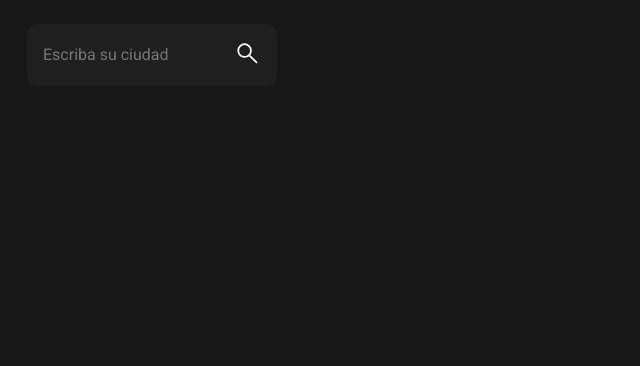
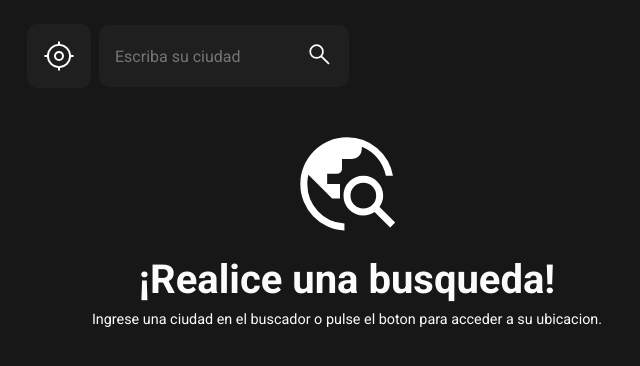
Before and after one commit to enyeldev/app-clima-enyel-vite, a website built with Vite: page index.html in a window 1280 px wide. Shown: the whole page, without its empty margins (293-933 px from the left). Built offline with nearby package versions, Linux system fonts and the light colour scheme; no server answers.

Commit message:
boton-ubicacion-mensaje-ubicacion

```diff
--- a/index.html
+++ b/index.html
@@ -28,6 +28,10 @@
                 <img class="icon-buscar" src="public/Icons/search.svg" alt="" />
               </button>
             </form>
+          </div>
+
+          <div class="btn-ubicacion" id="btn-ubicacion">
+            <img src="public/Icons/my_location.svg" alt="" />
           </div>
         </div>
 
@@ -69,7 +73,16 @@
             </p>
           </div>
         </div>
-
+        <div class="error-busqueda" id="errorBusqueda">
+          <img class="img-error" src="public/Icons/travel_explore.svg" alt="" />
+          <div class="textos-error">
+            <h1 class="titulo-error">¡Realice una busqueda!</h1>
+            <p class="parra-error">
+              Ingrese una ciudad en el buscador o pulse el boton para acceder a
+              su ubicacion.
+            </p>
+          </div>
+        </div>
         <div class="cta-primary">
           <div class="nombre_hora">
             <h1 class="ciudad" id="text-ciudad"></h1>
--- a/main.js
+++ b/main.js
@@ -21,32 +21,30 @@ const imgEstado = document.querySelector('#img_estado');
 const section = document.querySelector('#section');
 const loading = document.querySelector('#load');
 const errorContainer = document.querySelector('#errorContainer');
+const errorBusqueda = document.querySelector('#errorBusqueda');
 
 const ctaSecundary = document.querySelector('.cta-secundary');
 const ctaPrimary = document.querySelector('.cta-primary');
 const unidades = document.querySelector('.unidad-termperatura');
 
+const btnUbicacion = document.querySelector('#btn-ubicacion');
+
 const inputContainerCiudad = document.querySelector('#inputContainer');
 
 const formulario = document.querySelector('#formulario');
 
-
-// Formato de clima
-// let format = 'K';
-
 // Eventos
 document.addEventListener('DOMContentLoaded', () => {
   // Solicita permiso a la ubicacion al usuario al cargar la pagina
-  navigator.geolocation.getCurrentPosition(successCallback, errorCallback);
-
+  btnUbicacion.addEventListener('click', pedirUbicacion)
   // Al enviar el formulario llama la funcion del API
   formulario.addEventListener('submit', obtenerCiudad);
-
-  // cuando deja de hacer focus al input tambien llama API
-  inputCiudad.addEventListener('blur', obtenerCiudad);
-
 })
 
+// Funcion  para pedir ubicacion local
+function pedirUbicacion() {
+  navigator.geolocation.getCurrentPosition(successCallback, errorCallback);
+}
 
 // Funciones del GeoLocation
 function successCallback(position) {
@@ -57,11 +55,15 @@ function successCallback(position) {
 }
 
 function errorCallback(error) {
-  if (error.code === error.PERMISSION_DENIED) {
+  // Quitar el mensahje de error de busqueda
+  errorBusqueda.classList.add('error-busqueda-oculto');
+
+  console.log(error);
+  if (error.code === error.PERMISSION_DENIED || error.code === error.POSITION_UNAVAILABLE
+  ) {
     erroDeBusqueda();
   }
 }
-
 
 // Funcion que llama API para obtener lat y lon
 function obtenerCiudad(e) {
@@ -100,8 +102,11 @@ function llamarAPI(ciudad) {
       llamarApiClima(lat, lon, nombre, estado)
     })
     .catch(error => {
+      console.log(error);
       loading.classList.remove('oculto');
       if (error) {
+        // Quitar el mensahje de error de busqueda
+        errorBusqueda.classList.add('error-busqueda-oculto');
         loading.classList.add('oculto');
         erroDeBusqueda();
       }
@@ -111,6 +116,10 @@ function llamarAPI(ciudad) {
 
 // Funcion que me datos del clima
 function llamarApiClima(lat, lon, nombre, estado) {
+
+  // Quitar el mensahje de error de busqueda
+  errorBusqueda.classList.add('error-busqueda-oculto');
+
   const urlClima = `https://api.openweathermap.org/data/2.5/weather?lat=${lat}&lon=${lon}&appid=${apiKey}`;
 
   // ver si se estan mostrando y ocultar
@@ -121,7 +130,6 @@ function llamarApiClima(lat, lon, nombre, estado) {
   if (errorContainer.classList.contains('error-container-view')) {
     errorContainer.classList.remove('error-container-view');
   }
-
 
   // Mostra un loading
   loading.classList.remove('oculto');
@@ -139,10 +147,6 @@ function llamarApiClima(lat, lon, nombre, estado) {
     .catch(error => {
       console.log(error);
     })
-
-
-
-
 }
 
 // Generar HTMl
@@ -150,7 +154,6 @@ function mostrarHtml(data, nombre, estado) {
   ctaPrimary.classList.add('cta-primary-view');
   ctaSecundary.classList.add('cta-secundary-view');
   unidades.classList.add('unidad-termperatura-view');
-
 
   const { feels_like, humidity, pressure, temp, temp_max, temp_min } = data.main;
   const { speed } = data.wind;
@@ -164,61 +167,42 @@ function mostrarHtml(data, nombre, estado) {
     nombreCiudad.textContent = `${data.name}`;
   }
 
-
-
   // Ingresamos la temperatura, maxima y minima
   temperatura.innerHTML = `
     ${Math.round(temp)}<sup><sup>o</sup>K</sup>
     `;
 
   minClima.innerHTML = `
-
     Min: ${Math.round(temp_min)}<sup><sup>o</sup>K</sup>
-
     `;
 
   maxClima.innerHTML = `
-
     Max: ${Math.round(temp_max)}<sup><sup>o</sup>K</sup>
-
     `;
-
 
   // Datos del real feel
   feel.innerHTML = `
-
     ${Math.round(feels_like)}<sup><sup>o</sup>K</sup>
-
     `;
-
-
 
   // Humedad
   humedad.innerHTML = `
-
     ${humidity}%
-
     `;
 
   // Viento
   viento.innerHTML = `
-
     ${speed}m/s
-
 ` ;
 
   // presion
   presion.innerHTML = `
-
 ${pressure}hPa
-
 `;
 
 
   estadoDiv.innerHTML = `
-
 ${description}
-
 `;
 
   switch (description) {
@@ -246,10 +230,6 @@ ${description}
 
   //Funciones para convertir a celsius y faren
   btnCelsius.addEventListener('click', () => {
-    // let formatConvert = 'C';
-
-    // alertaFormato(formatConvert);
-
     const temp_celsius = temp - 273.15;
     const temp_celsius_min = temp_min - 273.15;
     const temp_celsius_max = temp_max - 273.15;
@@ -261,27 +241,15 @@ ${description}
     minClima.innerHTML = `Max: ${tempCelRoundmin_celsius}<sup><sup>o</sup>C</sup>`;
     maxClima.innerHTML = `Min: ${tempCelRoundmax_celsius}<sup><sup>o</sup>C</sup>`;
 
-
     const feel_celsius = feels_like - 273.15;
     const feel_celsius_round = Math.round(feel_celsius);
 
     feel.innerHTML = `
-
         ${feel_celsius_round}<sup><sup>o</sup>C</sup>
-
         `;
-
-
-    // format = formatConvert;
   });
 
   btnFaren.addEventListener('click', () => {
-
-    // let formatConvert = 'F';
-
-    // alertaFormato(formatConvert);
-
-
     const temp_faren = 1.8 * (temp - 273.15) + 32;
     const temp_faren_min = 1.8 * (temp_min - 273.15) + 32;
     const temp_faren_max = 1.8 * (temp_max - 273.15) + 32;
@@ -294,52 +262,32 @@ ${description}
     minClima.innerHTML = `Max: ${temp_faren_min_round}<sup><sup>o</sup>F</sup>`;
     maxClima.innerHTML = `Min: ${temp_faren_max_round}<sup><sup>o</sup>F</sup>`;
 
-
     const feel_faren = 1.8 * (feels_like - 273.15) + 32;
     const feel_faren_round = Math.round(feel_faren);
 
     feel.innerHTML = `
-
         ${feel_faren_round}<sup><sup>o</sup>F</sup>
-
         `;
-
-    // format = formatConvert;
   })
 
   btnKelvin.addEventListener('click', () => {
-
-
-    // let formatConvert = 'K';
-
-    // alertaFormato(formatConvert);
     // Ingresamos la temperatura, maxima y minima
     temperatura.innerHTML = `
   ${Math.round(temp)}<sup><sup>o</sup>K</sup>
   `;
 
     minClima.innerHTML = `
-
   Min: ${Math.round(temp_min)}<sup><sup>o</sup>K</sup>
-
   `;
 
     maxClima.innerHTML = `
-
   Max: ${Math.round(temp_max)}<sup><sup>o</sup>K</sup>
-
   `;
-
 
     // Datos del real feel
     feel.innerHTML = `
-
   ${Math.round(feels_like)}<sup><sup>o</sup>K</sup>
-
   `;
-
-
-    // format = formatConvert;
   })
 
 }
@@ -361,33 +309,16 @@ function obtenerFecha(dt) {
   };
 
   const formattedDate = date.toLocaleString('en-US', options);
-
-
   fechaHora.innerHTML = formattedDate;
 }
 
 // Funcion en caso de error
 function erroDeBusqueda() {
-  if (unidades.classList.contains('unidad-termperatura-view') && ctaPrimary.classList.contains('cta-primary-view') &&
-    ctaSecundary.classList.contains('cta-secundary-view')) {
+  if (
+    unidades.classList.contains('unidad-termperatura-view') || ctaPrimary.classList.contains('cta-primary-view') || ctaSecundary.classList.contains('cta-secundary-view')) {
     unidades.classList.remove('unidad-termperatura-view');
     ctaPrimary.classList.remove('cta-primary-view');
     ctaSecundary.classList.remove('cta-secundary-view');
-    // console.log('se ve');
   }
-
-
-
   errorContainer.classList.add('error-container-view');
 }
-
-
-// function alertaFormato(formatConvert) {
-//   if (formatConvert === format) {
-//     unidades.classList.add('unidad-alert');
-
-//     setTimeout(() => {
-//       unidades.classList.remove('unidad-alert');
-//     }, 2000);
-//   }
-// }
--- a/style.css
+++ b/style.css
@@ -38,8 +38,7 @@ body {
 .input-container {
   /* width: 100%; */
   display: flex;
-  flex-direction: column;
-  gap: 1em;
+  gap: 0.5em;
   align-items: center;
   position: relative;
 }
@@ -162,6 +161,23 @@ body {
 .material-symbols-outlined {
   /* position: absolute; */
   right: 0;
+}
+
+.btn-ubicacion {
+  /* width: 250px; */
+  display: flex;
+  align-items: center;
+  justify-content: center;
+  padding: 1em;
+  border-radius: 10px;
+  background: #42424131;
+  color: #fcfafa;
+  font-size: 1em;
+  cursor: pointer;
+}
+
+.btn-ubicacion img {
+  width: 2em;
 }
 
 .uni {
@@ -413,6 +429,10 @@ body {
   .cta-secundary {
     grid-template-columns: repeat(2, 1fr);
   }
+
+  .input-container {
+    flex-direction: row-reverse;
+  }
 }
 
 /* MEDIA QUERI */
@@ -587,6 +607,16 @@ body {
   display: none;
 }
 
+.error-busqueda {
+  display: flex;
+  flex-direction: column;
+  align-items: center;
+}
+
+.error-busqueda-oculto {
+  display: none;
+}
+
 .error-container-view {
   display: flex;
 }
```
Also changed, not shown: public/Icons/location_on.svg (added), public/Icons/my_location.svg (added), public/Icons/travel_explore.svg (added).
